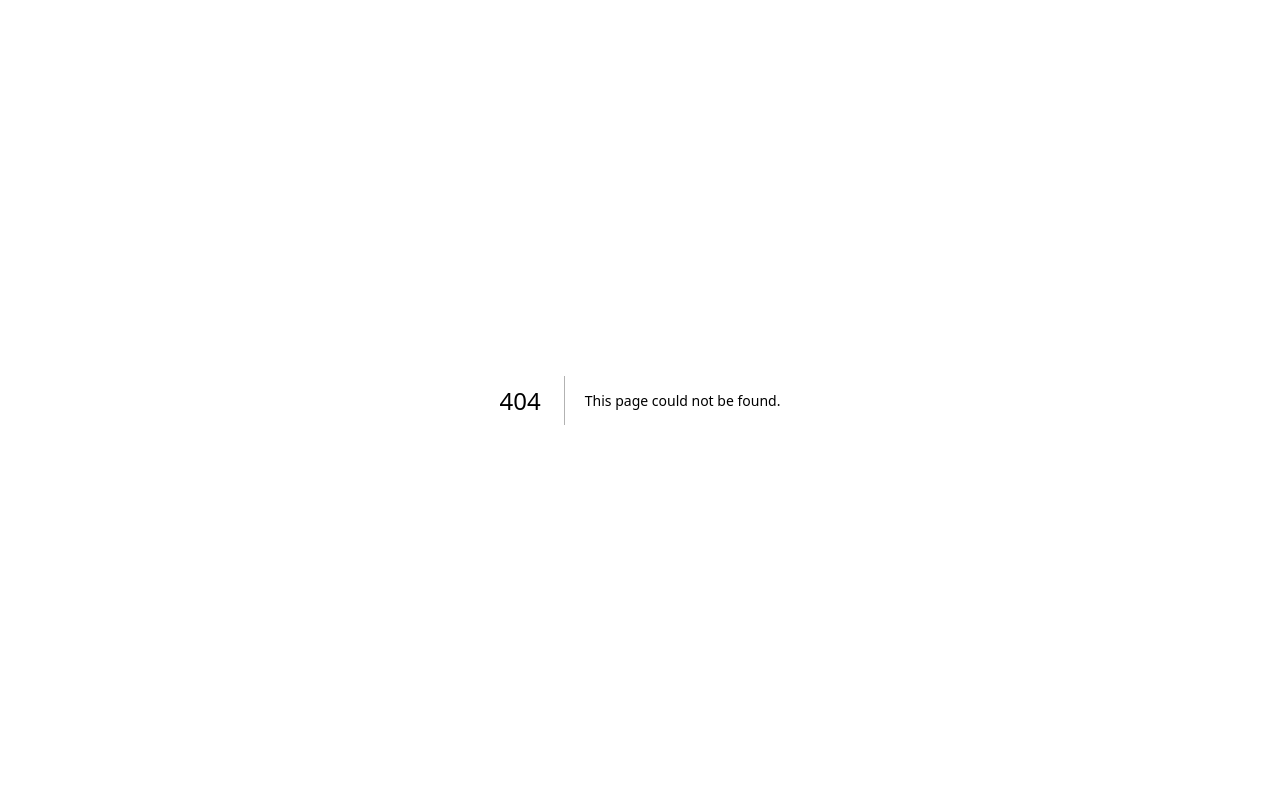
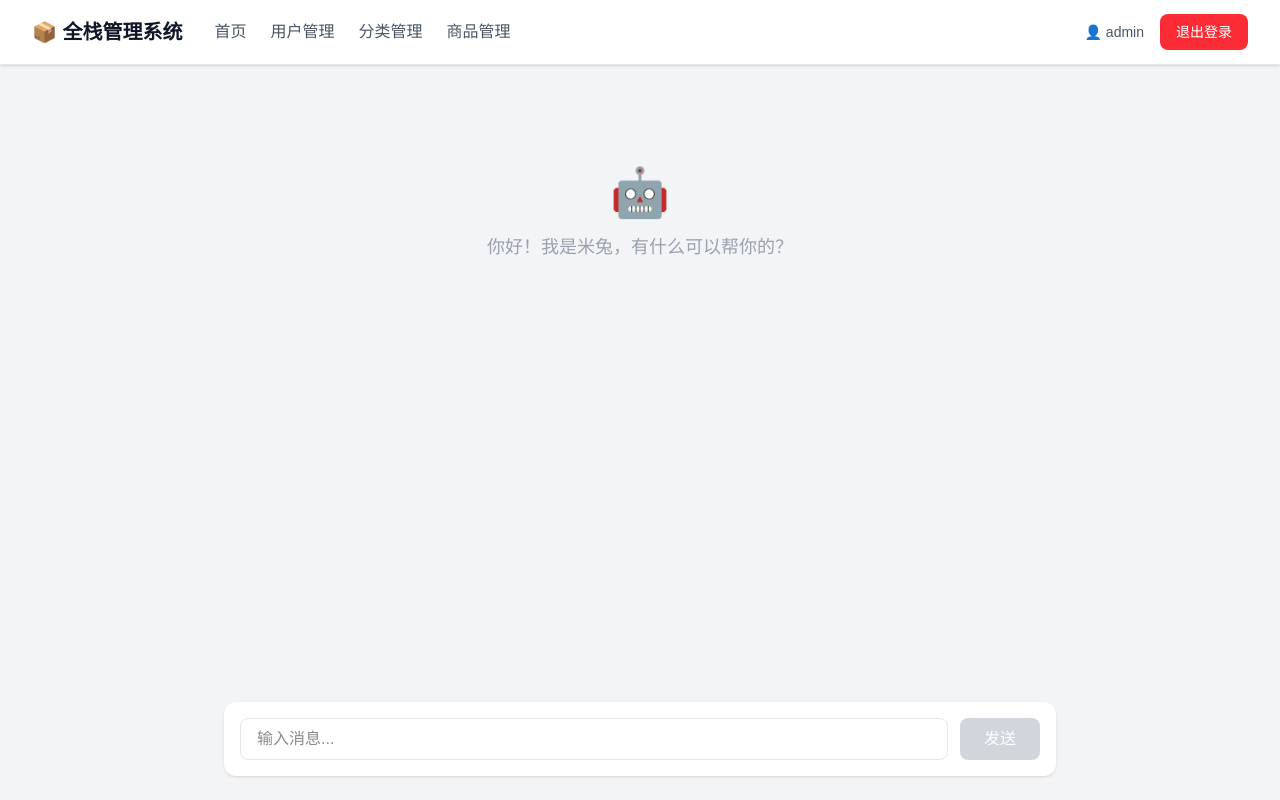
Before and after one commit to Z-Jean/FastApi, a Next.js app in the folder frontend/: page /chat in a window 1280 px wide. Before the commit this address had no page. Built offline with nearby package versions, Linux system fonts and the light colour scheme; sample sign-in values are in the browser's storage.

Commit message:
feat: add AI chat page with streaming UI

```diff
--- /dev/null
+++ b/frontend/app/chat/page.tsx
@@ -0,0 +1,145 @@
+"use client";
+
+import { useEffect, useRef, useState } from "react";
+import { useRouter } from "next/navigation";
+import Header from "@/components/Header";
+import { streamChat, ChatMessage } from "@/lib/chat";
+
+export default function ChatPage() {
+  const router = useRouter();
+  const [messages, setMessages] = useState<ChatMessage[]>([]);
+  const [input, setInput] = useState("");
+  const [loading, setLoading] = useState(false);
+  const messagesEndRef = useRef<HTMLDivElement>(null);
+
+  useEffect(() => {
+    const token = localStorage.getItem("token");
+    if (!token) {
+      router.push("/login");
+    }
+  }, [router]);
+
+  useEffect(() => {
+    messagesEndRef.current?.scrollIntoView({ behavior: "smooth" });
+  }, [messages]);
+
+  const handleSend = async () => {
+    const text = input.trim();
+    if (!text || loading) return;
+
+    const userMsg: ChatMessage = { role: "user", content: text };
+    setMessages((prev) => [...prev, userMsg]);
+    setInput("");
+    setLoading(true);
+
+    const assistantMsg: ChatMessage = { role: "assistant", content: "" };
+    setMessages((prev) => [...prev, assistantMsg]);
+
+    await streamChat(
+      text,
+      messages,
+      (chunk) => {
+        setMessages((prev) => {
+          const updated = [...prev];
+          const last = updated[updated.length - 1];
+          if (last.role === "assistant") {
+            updated[updated.length - 1] = {
+              ...last,
+              content: last.content + chunk,
+            };
+          }
+          return updated;
+        });
+      },
+      () => {
+        setLoading(false);
+      },
+      (err) => {
+        setMessages((prev) => {
+          const updated = [...prev];
+          const last = updated[updated.length - 1];
+          if (last.role === "assistant") {
+            updated[updated.length - 1] = {
+              ...last,
+              content: err.message,
+            };
+          }
+          return updated;
+        });
+        setLoading(false);
+      }
+    );
+  };
+
+  const handleKeyDown = (e: React.KeyboardEvent) => {
+    if (e.key === "Enter" && !e.shiftKey) {
+      e.preventDefault();
+      handleSend();
+    }
+  };
+
+  return (
+    <div className="min-h-screen bg-gray-100 flex flex-col">
+      <Header />
+
+      <main className="flex-1 max-w-4xl w-full mx-auto py-6 px-4 sm:px-6 lg:px-8 flex flex-col">
+        <div className="flex-1 overflow-y-auto space-y-4 mb-4">
+          {messages.length === 0 && (
+            <div className="text-center text-gray-400 mt-20">
+              <div className="text-5xl mb-4">🤖</div>
+              <p className="text-lg">你好！我是米兔，有什么可以帮你的？</p>
+            </div>
+          )}
+
+          {messages.map((msg, i) => (
+            <div
+              key={i}
+              className={`flex ${msg.role === "user" ? "justify-end" : "justify-start"}`}
+            >
+              <div
+                className={`max-w-[70%] px-4 py-3 rounded-2xl ${
+                  msg.role === "user"
+                    ? "bg-blue-500 text-white rounded-br-md"
+                    : "bg-white text-gray-900 shadow-sm rounded-bl-md"
+                }`}
+              >
+                <p className="whitespace-pre-wrap break-words">
+                  {msg.content || "思考中..."}
+                </p>
+              </div>
+            </div>
+          ))}
+
+          {loading && messages[messages.length - 1]?.content === "" && (
+            <div className="flex justify-start">
+              <div className="bg-white text-gray-500 px-4 py-3 rounded-2xl shadow-sm rounded-bl-md">
+                <span className="animate-pulse">米兔正在思考中...</span>
+              </div>
+            </div>
+          )}
+
+          <div ref={messagesEndRef} />
+        </div>
+
+        <div className="bg-white rounded-xl shadow-sm p-4 flex gap-3">
+          <textarea
+            value={input}
+            onChange={(e) => setInput(e.target.value)}
+            onKeyDown={handleKeyDown}
+            placeholder="输入消息..."
+            rows={1}
+            className="flex-1 resize-none border border-gray-200 rounded-lg px-4 py-2 focus:outline-none focus:ring-2 focus:ring-blue-500 focus:border-transparent"
+            disabled={loading}
+          />
+          <button
+            onClick={handleSend}
+            disabled={!input.trim() || loading}
+            className="px-6 py-2 bg-blue-500 text-white rounded-lg hover:bg-blue-600 disabled:bg-gray-300 disabled:cursor-not-allowed transition-colors font-medium"
+          >
+            发送
+          </button>
+        </div>
+      </main>
+    </div>
+  );
+}
```
